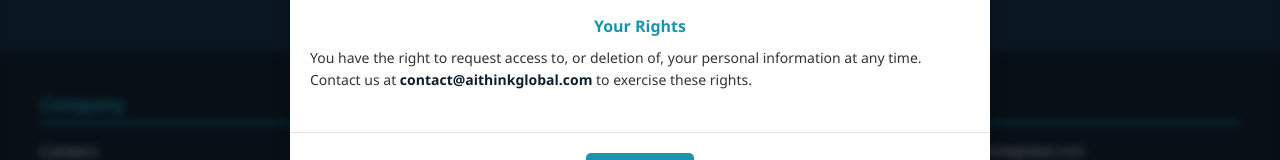
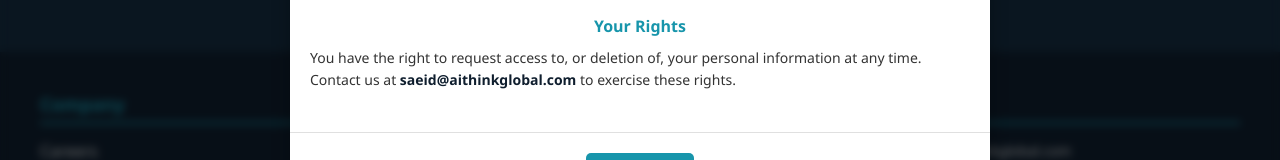
Before and after one commit to ramtina1381/aithinkglobal-final, a React (Create React App) app in the folder client/: page / in a window 1280 px wide. Both pictures are taken after a click on the button "Privacy Policy". Shown: the part 2818-2978 px from the top of the page. Built offline with nearby package versions, Linux system fonts and the light colour scheme; no server answers.

Commit message:
Updating the email and removing the login button for now

```diff
--- a/client/src/components/Footer.js
+++ b/client/src/components/Footer.js
@@ -127,7 +127,7 @@ function Footer() {
           <div className="footer-column">
             <h4>Contact</h4>
             <p>
-              <strong>Email:</strong> contact@aithinkglobal.com
+              <strong>Email:</strong> saeid@aithinkglobal.com
             </p>
             <p>
               <strong>Phone:</strong> +1 416 316 0285
@@ -219,7 +219,7 @@ function Footer() {
               <p>
                 You have the right to request access to, or deletion of, your
                 personal information at any time. Contact us at{" "}
-                <strong>contact@aithinkglobal.com</strong> to exercise these
+                <strong>saeid@aithinkglobal.com</strong> to exercise these
                 rights.
               </p>
             </div>
--- a/client/src/components/Header.js
+++ b/client/src/components/Header.js
@@ -221,14 +221,14 @@ export default function Header() {
                     Careers
                   </Link>
                 </li>
-                <li>
+                {/* <li>
                   <Link
                     to="/auth?mode=login"
                     className={location.pathname === "/auth" ? "active" : ""}
                   >
                     Login
                   </Link>
-                </li>
+                </li> */}
               </>
             ) : role === "admin" ? (
               // Admin navigation
@@ -332,7 +332,7 @@ export default function Header() {
                     Careers
                   </Link>
                 </li>
-                <li className="profile-menu" ref={profileMenuRef}>
+                {/* <li className="profile-menu" ref={profileMenuRef}>
                   <button onClick={handleProfileClick} className="profile-btn">
                     Profile {profileMenuOpen ? "▲" : "▼"}
                   </button>
@@ -353,7 +353,7 @@ export default function Header() {
                       </li>
                     </ul>
                   )}
-                </li>
+                </li> */}
               </>
             ) : (
               // Fallback for users without role
@@ -382,7 +382,7 @@ export default function Header() {
                     Careers
                   </Link>
                 </li>
-                <li className="profile-menu" ref={profileMenuRef}>
+                {/* <li className="profile-menu" ref={profileMenuRef}>
                   <button onClick={handleProfileClick} className="profile-btn">
                     User {profileMenuOpen ? "▲" : "▼"}
                   </button>
@@ -398,7 +398,7 @@ export default function Header() {
                       </li>
                     </ul>
                   )}
-                </li>
+                </li> */}
               </>
             )}
           </ul>
```
